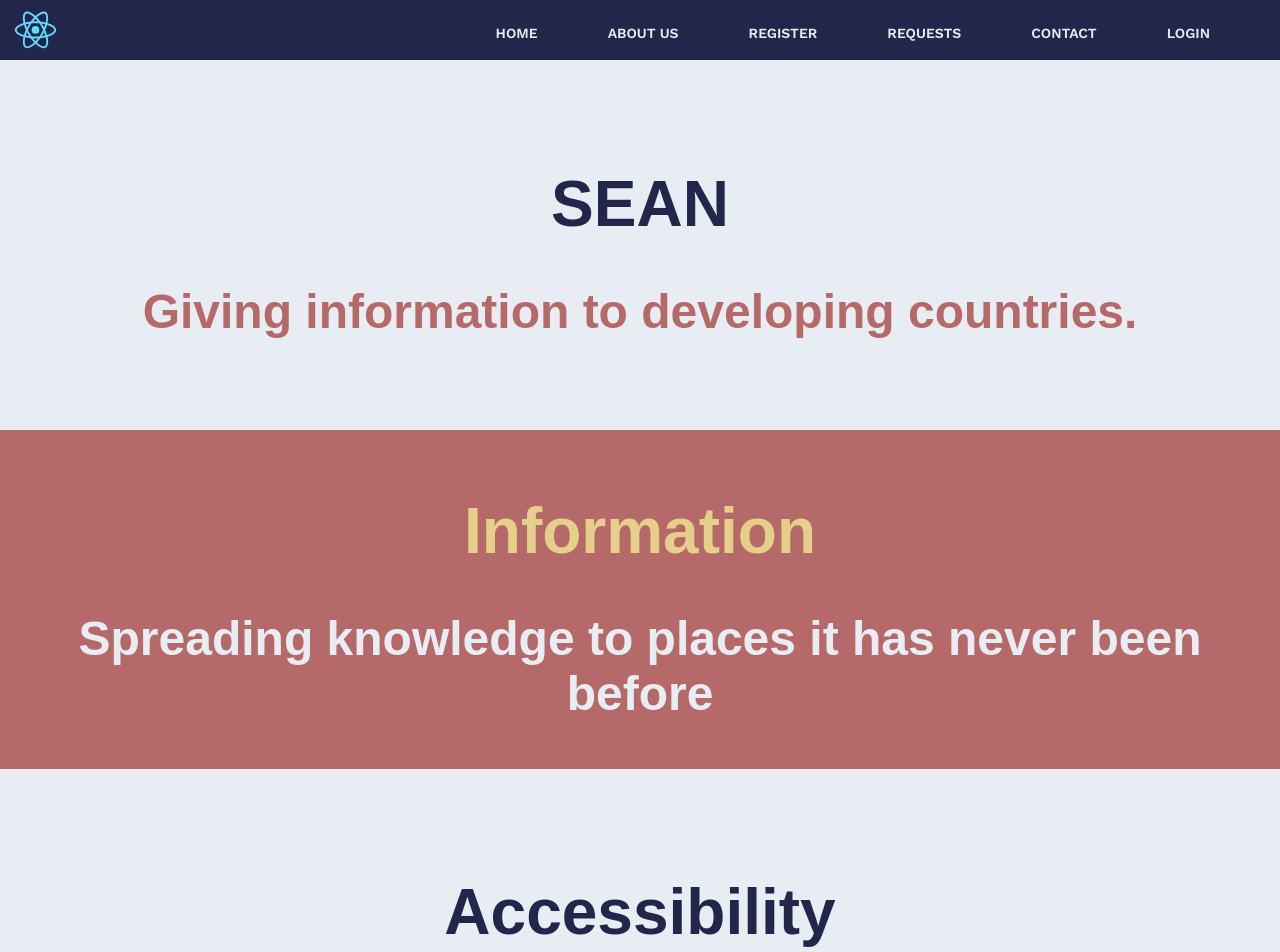
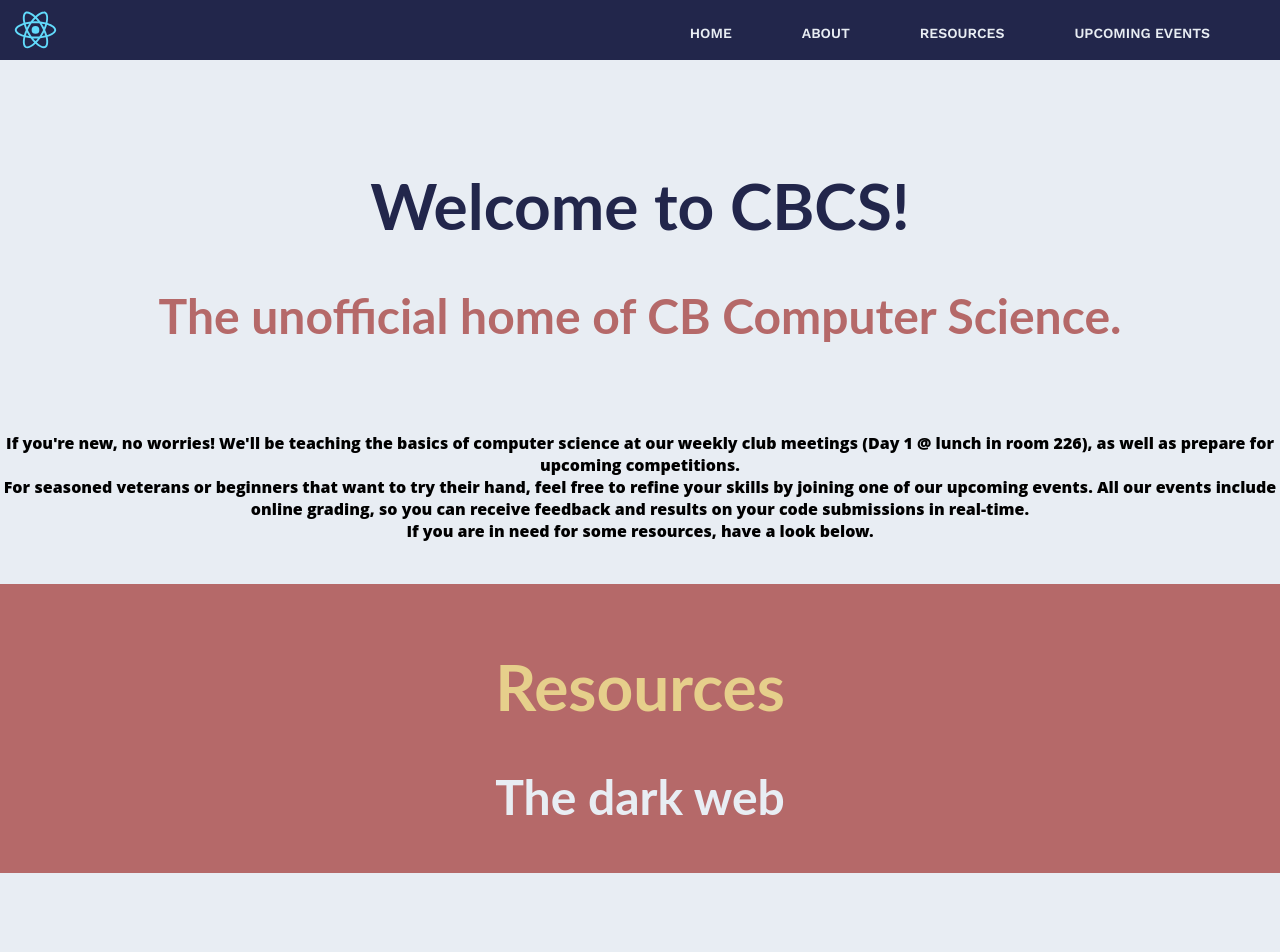
Before and after one commit to seendsouza/cbcs.club, a React (Create React App) app: page / in a window 1280 px wide. Shown: the top 952 px of the page. Built offline with nearby package versions, Linux system fonts and the light colour scheme.

Commit message:
last commit of the night, but still kinda unfinished

```diff
--- a/package.json
+++ b/package.json
@@ -7,7 +7,8 @@
     "react-dom": "^16.6.0",
     "react-router": "^4.3.1",
     "react-router-dom": "^4.3.1",
-    "react-scripts": "2.0.5"
+    "react-scripts": "2.0.5",
+    "styled-components": "^4.0.3"
   },
   "scripts": {
     "start": "react-scripts start",
--- a/src/App.js
+++ b/src/App.js
@@ -1,5 +1,4 @@
 import React, { Component } from 'react';
-import logo from './logo.svg';
 import './App.css';
 import NavBar from './components/navbar';
 import Footer from './components/footer';
--- a/src/components/footer.js
+++ b/src/components/footer.js
@@ -6,7 +6,7 @@ class Footer extends Component {
     return (
         <div class="ui inverted vertical footer segment">
     <div class="ui container">
-        Sean Academy 2018. All Rights Reserved
+        cbcs.club 2018. All Rights Reserved
     </div>
 </div>
     );
--- a/src/components/home.js
+++ b/src/components/home.js
@@ -1,25 +1,26 @@
-import React, { Component } from "react";
+import React, {Component} from "react";
 import '../stylesheets/home.css';
 
 class Home extends Component {
   render() {
-    return (
-      <div className="Home">
-        <div class="section1" >
-          <h1>SEAN</h1>
-          <h2>Giving information to developing countries.</h2>
+    return (<div className="Home">
+      <div class="section1">
+        <h1>Welcome to CBCS!</h1>
+        <h2>The unofficial home of CB Computer Science.</h2>
+        <p>If you're new, no worries! We'll be teaching the basics of computer science at our weekly club meetings (Day 1 @ lunch in room 226), as well as prepare for upcoming competitions. <br /> For seasoned veterans or beginners that want to try their hand, feel free to refine your skills by joining one of our upcoming events. All our events include online grading, so you can receive feedback and results on your code submissions in real-time.<br />If you are in need for some resources, have a look below.
+            </p>
+          </div>
+          <div class="section2">
+            <h1>Resources</h1>
+            <h2>The dark web</h2>
+          </div>
+          <div class="section1">
+            <h1>Upcoming Events</h1>
+            <h2>The next meeting XD</h2>
+          </div>
+
         </div>
-        <div class="section2" >
-          <h1>Information</h1>
-          <h2>Spreading knowledge to places it has never been before</h2>
-        </div>
-        <div class="section1" >
-          <h1>Accessibility</h1>
-          <h2>Easily access people to help solve problems</h2>
-        </div>
-
-      </div>
-    );
+        );
   }
 }
 
--- a/src/components/navbar.js
+++ b/src/components/navbar.js
@@ -12,11 +12,9 @@ class NavBar extends Component {
       <nav>
         <ul>
           <li><Link to="/">Home</Link></li>
-          <li><Link to="/about-us">About Us</Link></li>
-          <li><Link to="/register">Register</Link></li>
-          <li><Link to="/requests">Requests</Link></li>
-          <li><Link to="/contact">Contact</Link></li>
-          <li><Link to="/login">Login</Link></li>
+          <li><Link to="/about">About</Link></li>
+          <li><Link to="/resources">Resources</Link></li>
+          <li><Link to="/upcoming-events">Upcoming Events</Link></li>
         </ul>
       </nav>
     </div>
--- a/src/stylesheets/home.css
+++ b/src/stylesheets/home.css
@@ -1,3 +1,5 @@
+
+@import url('https://fonts.googleapis.com/css?family=Lato:700|Open+Sans')
 .Home {
   top: 0;
   text-align: center;
@@ -5,15 +7,20 @@
 .section1 h1 {
   color: #22264b;
   padding-top: 1em;
-  font-family: Arial, Helvetica, sans-serif;
+  font-family: Lato, Helvetica, sans-serif;
 font-size: 4em;
 }
 
 .section1 h2 {
   color: #b56969;
   padding-bottom: 1em;
-  font-family: Arial, Helvetica, sans-serif;
+  font-family: Lato, Helvetica, sans-serif;
 font-size: 3em;
+}
+
+.section1 p {
+    font-family: Open Sans;
+    font-size: 1em;
 }
 
 .section2 {
@@ -22,13 +29,18 @@ font-size: 3em;
 .section2 h1 {
   color: #e6cf8b;
   padding-top: 1em;
-  font-family: Arial, Helvetica, sans-serif;
+  font-family: Lato, Helvetica, sans-serif;
 font-size: 4em;
 }
 
 .section2 h2 {
   color: #e8edf3;
   padding-bottom: 1em;
-  font-family: Arial, Helvetica, sans-serif;
+  font-family: Lato, Helvetica, sans-serif;
 font-size: 3em;
 }
+
+.section2 p {
+    font-family: Open Sans;
+    font-size: 1em;
+}
```
Also changed, not shown: 2 other files (tests, documents, lock files or other folders).
